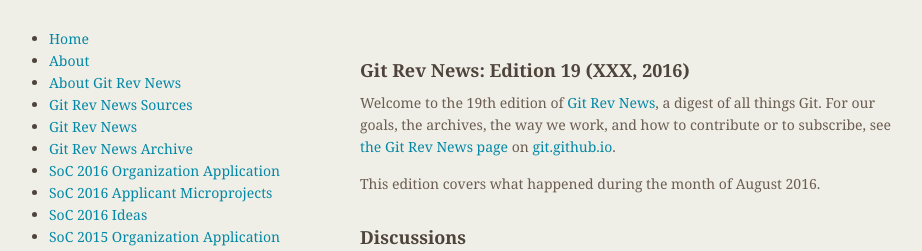
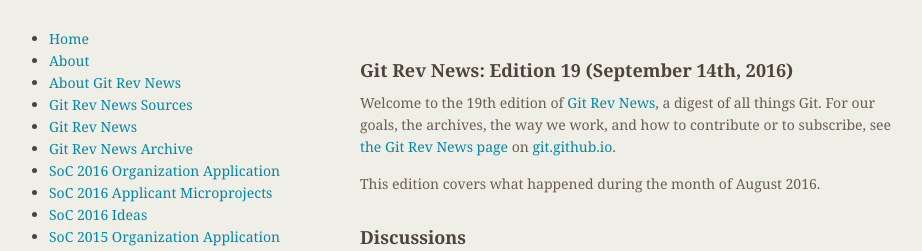
Before and after one commit to git/git.github.io, a Jekyll site: the page built from rev_news/drafts/edition-19.md, in a window 1280 px wide. Shown: the top 251 px of the page, without its empty margins (174-1096 px from the left). Built offline with Jekyll 4.4.1, drawn with Linux system fonts in a browser that asks for light colours.

Commit message:
rn-19: set publication date to September 14th

```diff
--- a/rev_news/drafts/edition-19.md
+++ b/rev_news/drafts/edition-19.md
@@ -1,13 +1,13 @@
 ---
-title: Git Rev News Edition 19 (XXX, 2016)
+title: Git Rev News Edition 19 (September 14th, 2016)
 layout: default
-date: 2016-09-17 12:06:51 +0100
+date: 2016-09-14 12:06:51 +0100
 author: chriscool
 categories: [news]
 navbar: false
 ---
 
-## Git Rev News: Edition 19 (XXX, 2016)
+## Git Rev News: Edition 19 (September 14th, 2016)
 
 Welcome to the 19th edition of [Git Rev News](https://git.github.io/rev_news/rev_news/),
 a digest of all things Git. For our goals, the archives, the way we work, and how to contribute or to
```
